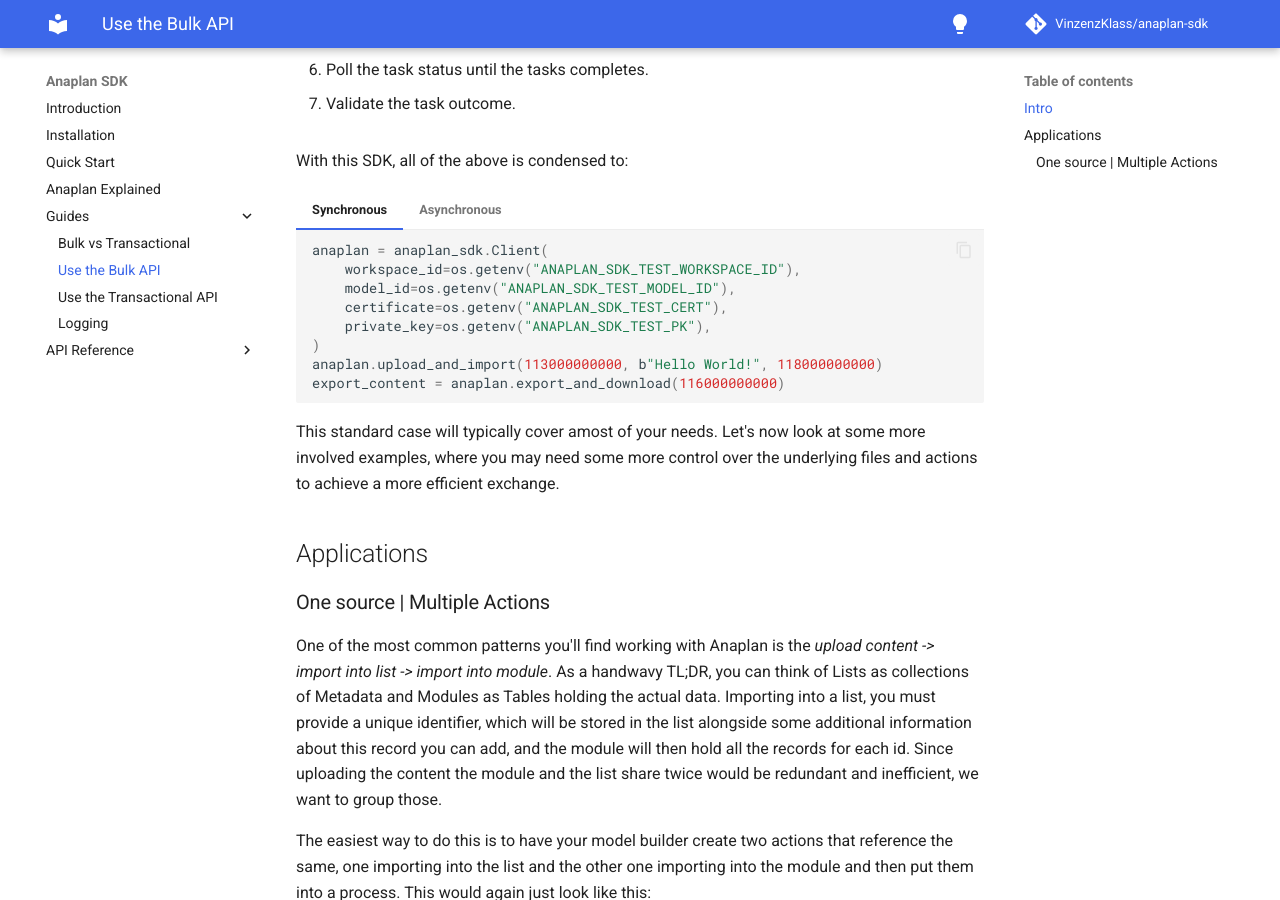
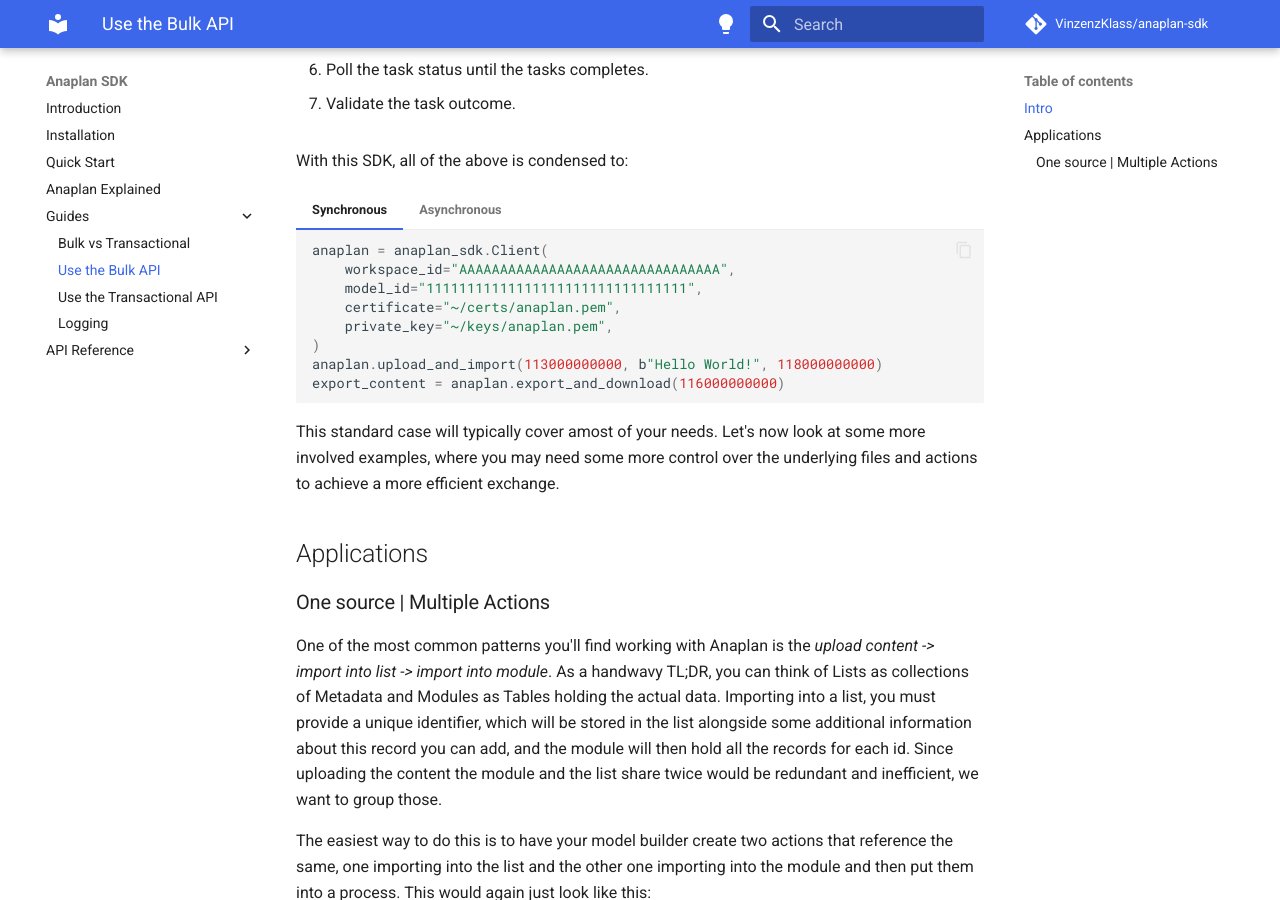
Before and after one commit to VinzenzKlass/anaplan-sdk, an MkDocs documentation site: the page built from docs/bulk.md, in a window 1280 px wide and 900 px high, scrolled down 733 px. Built offline with MkDocs 1.6.1 and Material for MkDocs 9.7.7, drawn with Linux system fonts in a browser that asks for light colours; comment, search, counter and statistics services are not loaded.

````diff
--- a/docs/bulk.md
+++ b/docs/bulk.md
@@ -39,10 +39,10 @@ With this SDK, all of the above is condensed to:
 
 ```python
 anaplan = anaplan_sdk.Client(
-    workspace_id=os.getenv("ANAPLAN_SDK_TEST_WORKSPACE_ID"),
-    model_id=os.getenv("ANAPLAN_SDK_TEST_MODEL_ID"),
-    certificate=os.getenv("ANAPLAN_SDK_TEST_CERT"),
-    private_key=os.getenv("ANAPLAN_SDK_TEST_PK"),
+    workspace_id="AAAAAAAAAAAAAAAAAAAAAAAAAAAAAAAA",
+    model_id="11111111111111111111111111111111",
+    certificate="~/certs/anaplan.pem",
+    private_key="~/keys/anaplan.pem",
 )
 anaplan.upload_and_import(113000000000, b"Hello World!", 118000000000)
 export_content = anaplan.export_and_download(116000000000)
@@ -53,10 +53,10 @@ export_content = anaplan.export_and_download(116000000000)
 
 ```python
 anaplan = anaplan_sdk.AsyncClient(
-    workspace_id=os.getenv("ANAPLAN_SDK_TEST_WORKSPACE_ID"),
-    model_id=os.getenv("ANAPLAN_SDK_TEST_MODEL_ID"),
-    certificate=os.getenv("ANAPLAN_SDK_TEST_CERT"),
-    private_key=os.getenv("ANAPLAN_SDK_TEST_PK"),
+    workspace_id="AAAAAAAAAAAAAAAAAAAAAAAAAAAAAAAA",
+    model_id="11111111111111111111111111111111",
+    certificate="~/certs/anaplan.pem",
+    private_key="~/keys/anaplan.pem",
 )
 _, export_content = await gather(
     anaplan.upload_and_import(113000000000, b"Hello World!", 118000000000),
--- a/mkdocs.yml
+++ b/mkdocs.yml
@@ -43,8 +43,8 @@ nav:
       - Models: 'models.md'
       - Exceptions: 'exceptions.md'
 
-
 plugins:
+  - search
   - mkdocstrings:
       handlers:
         python:
@@ -59,8 +59,8 @@ extra_css:
   - css/styles.css
 
 markdown_extensions:
+  - pymdownx.superfences
+  - pymdownx.highlight
   - pymdownx.blocks.tab:
       alternate_style: true
   - admonition
-  - codehilite:
-      css_class: highlight
````
Also changed, not shown: .pre-commit-config.yaml (+6 -9 lines), docs/quickstart.md (+5 -6 lines), 1 other file.
